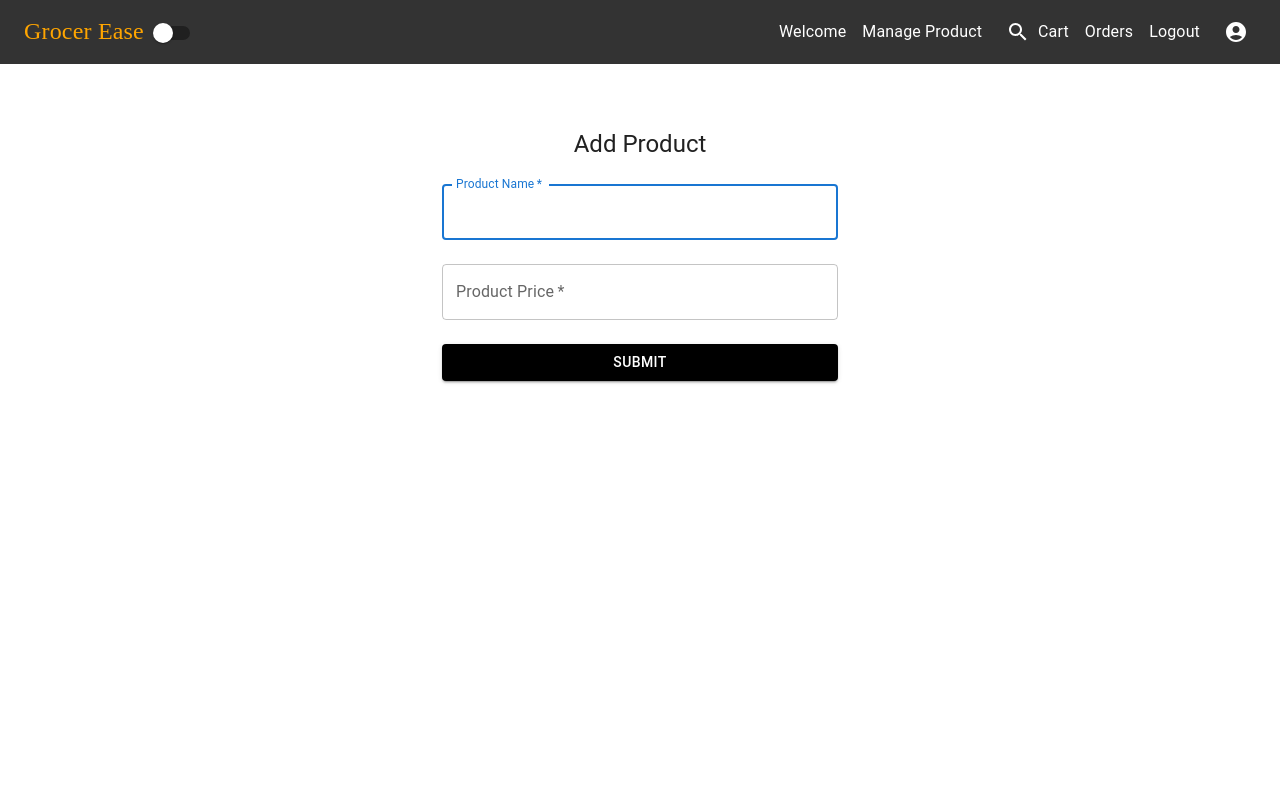
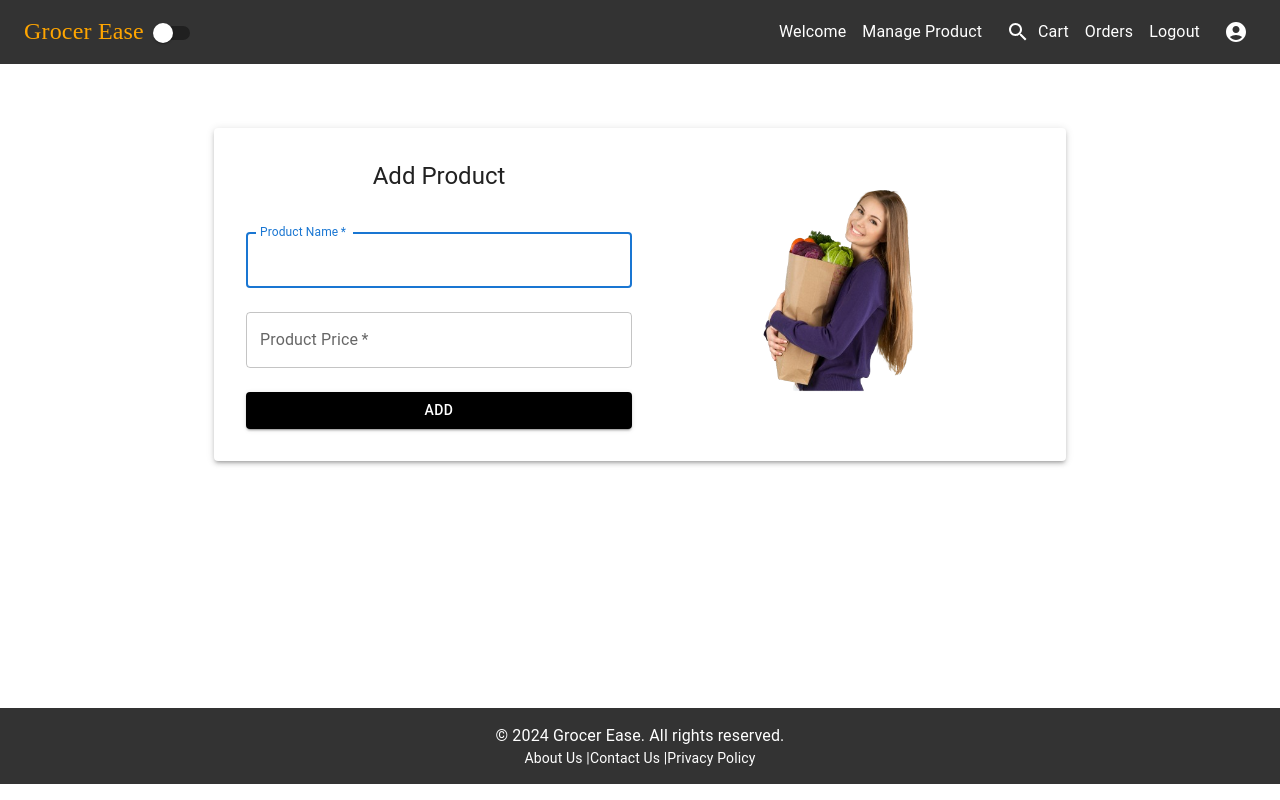
Before and after one commit to melbin726/Grocerease, a React (Create React App) app: page /ManageProducts in a window 1280 px wide. Built offline with nearby package versions, Linux system fonts and the light colour scheme.

Commit message:
Fix ESLint errors and warnings

```diff
--- a/src/Pages/Home.js
+++ b/src/Pages/Home.js
@@ -1,6 +1,6 @@
 import React, { useState, useEffect } from 'react';
 import axios from 'axios';
-import { Grid, Card, CardContent, Typography, Button, IconButton, TextField } from '@mui/material';
+import { Grid, Card, CardContent, Typography, Button, IconButton, TextField ,Box,Dialog, DialogContent, DialogActions} from '@mui/material';
 import Header from '../Components/Header';
 import ProductDetails from '../Components/ProductDetails';
 import { Visibility } from '@mui/icons-material';
@@ -14,7 +14,7 @@ const GroceryItemList = () => {
     const [open, setOpen] = useState(false);
     const [productName, setProductName] = useState('');
 
-
+/*
     useEffect(() => {
         fetchItems();
     }, []);
@@ -35,6 +35,27 @@ const GroceryItemList = () => {
                 console.error('There was an error fetching the grocery items!', error);
             });
     };
+*/
+
+//added start
+
+useEffect(() => {
+    const dummyData = [
+        { productID: 1, productName: 'Apple', productPrice: 2, quantity: 1 },
+        { productID: 2, productName: 'Banana', productPrice: 1, quantity: 1 },
+        { productID: 3, productName: 'Carrot', productPrice: 3, quantity: 1 },
+        { productID: 4, productName: 'Orenge', productPrice: 4, quantity: 1},
+        { productID: 5, productName: 'Apple', productPrice: 8, quantity: 1},
+        { productID: 6, productName: 'Fish', productPrice: 3, quantity: 1 },
+        { productID: 3, productName: 'Carrot', productPrice: 3, quantity: 1 },
+        { productID: 3, productName: 'Carrot', productPrice: 3, quantity: 1 },
+    ];
+    setItems(dummyData);
+}, []);
+
+// added end
+
+
 
     const handleQuantityChange = (e, item) => {
         const value = e.target.value;
@@ -46,7 +67,7 @@ const GroceryItemList = () => {
             setItems(updatedItems);
         }
     };
-
+/*
     const handleAddToCart = (item) => {
         try {
             const yourtoken = localStorage.getItem('token');
@@ -80,6 +101,19 @@ const GroceryItemList = () => {
             }
         }
     };
+    */
+
+
+
+//added start
+const handleAddToCart = (item) => {
+    alert(`${item.productName} added to Cart with quantity ${item.quantity}`);
+};
+
+//added end
+
+
+
 
     const handleViewDetails = (item) => {
         axios.get(`https://www.googleapis.com/customsearch/v1?key=AIzaSyCGFxS48OT3QFtIIw8cSqdBt-IGd5eMmE0&cx=6639f09a4643541c4&q=what is the vegitable ${item.productName}`)
@@ -126,9 +160,10 @@ const GroceryItemList = () => {
     return (
         <>
         <Header />
-            <Grid container spacing={3} sx={{ marginTop: 4, marginBottom: 4 }}>
+        <Box sx={{ padding: 4, backgroundColor: '#f9f9f9' }}>
+            <Grid container spacing={3}>
                 {items.map(item => (
-                    <Grid item key={item.age} xs={12} sm={6} md={4}>
+                    <Grid item key={item.productID} xs={12} sm={6} md={4}>
                         <Card sx={{
                             boxShadow: 3,
                             transition: 'transform 0.2s',
@@ -136,15 +171,18 @@ const GroceryItemList = () => {
                                 transform: 'scale(1.05)',
                                 boxShadow: 6,
                             },
+                            backgroundColor: '#ffffff',
+                            padding: 2,
+                            borderRadius: '10px'
                         }}>
-                            <CardContent>
-                                <Typography gutterBottom variant="h6" component="div">
+                            <CardContent sx={{ display: 'flex', flexDirection: 'column', alignItems: 'center' }}>
+                                <img src={item.imageUrl} alt={item.productName} style={{ width: '150px', height: '150px', objectFit: 'cover', borderRadius: '10px' }} />
+                                <Typography gutterBottom variant="h6" component="div" sx={{ marginTop: 2, fontWeight: 'bold' }}>
                                     {item.productName}
                                 </Typography>
                                 <Typography variant="body2" color="text.secondary">
                                     Price: ${item.productPrice}
                                 </Typography>
-                                <Typography variant="body2" color="text.secondary">
                                 <TextField
                                     margin="normal"
                                     id="quantity"
@@ -158,9 +196,9 @@ const GroceryItemList = () => {
                                             style: { maxWidth: '50px' }
                                         }
                                     }}
+                                    sx={{ marginTop: 2 }}
                                 />
-</Typography>
-
+                                <Box sx={{ display: 'flex', justifyContent: 'center', marginTop: 2 }}>
                                     <Button
                                         variant="contained"
                                         sx={{ backgroundColor: 'black', color: 'white', marginRight: 2, '&:hover': { backgroundColor: '#333' } }}
@@ -175,14 +213,37 @@ const GroceryItemList = () => {
                                     >
                                         <Visibility />
                                     </IconButton>
+                                </Box>
                             </CardContent>
                         </Card>
                     </Grid>
                 ))}
             </Grid>
+        </Box>
         <Footer />
-            <ProductDetails open={open} onClose={handleClose} description={description} imageUrl={imageUrl} publishedTime={publishedTime} productName={productName} />
-
+        <Dialog open={open} onClose={handleClose}>
+            <DialogContent>
+                <Typography variant="h6" component="div" sx={{ marginBottom: 2 }}>
+                    {productName}
+                </Typography>
+                {imageUrl && (
+                    <img src={imageUrl} alt={productName} style={{ width: '100%', height: 'auto', marginBottom: 2 }} />
+                )}
+                <Typography variant="body2" color="text.secondary" sx={{ marginBottom: 2 }}>
+                    {description}
+                </Typography>
+                {publishedTime && (
+                    <Typography variant="caption" color="text.secondary">
+                        Published on: {publishedTime}
+                    </Typography>
+                )}
+            </DialogContent>
+            <DialogActions>
+                <Button onClick={handleClose} sx={{ backgroundColor: 'black', color: 'white', '&:hover': { backgroundColor: '#333' } }}>
+                    Close
+                </Button>
+            </DialogActions>
+        </Dialog>
     </>
 );
 };
--- a/src/Pages/ManageProducts.js
+++ b/src/Pages/ManageProducts.js
@@ -1,14 +1,15 @@
 import React, { useState } from 'react';
 import { useNavigate } from 'react-router-dom';
-import { TextField, Button, Container, Typography, Box } from '@mui/material';
+import { TextField, Button, Container, Typography, Box, Paper, Grid } from '@mui/material';
 import axios from 'axios';
 import Header from '../Components/Header';
+import Footer from '../Components/footer';
+
 const ManageProducts = () => {
     const [productName, setProductName] = useState('');
     const [productPrice, setProductPrice] = useState('');
     const [error, setError] = useState('');
     const navigate = useNavigate();
-
 
     const handleSubmit = async (e) => {
         e.preventDefault();
@@ -16,7 +17,7 @@ const ManageProducts = () => {
         try {
             const yourtoken = localStorage.getItem('token');
             const response = await axios.post('http://localhost:59817/api/Products/CreateProduct', {
-                ProductID:'',
+                ProductID: '',
                 ProductName: productName,
                 ProductPrice: productPrice,
                 productQuantity: 1,
@@ -30,7 +31,6 @@ const ManageProducts = () => {
                 }
             });
             console.log('Added successfully:', response.data);
-
             navigate('/Home');
         } catch (error) {
             if (error.response) {
@@ -47,18 +47,20 @@ const ManageProducts = () => {
     };
 
     return (
-        < >
-        <Header/>
-        <Container component="main" maxWidth="xs">
+        <div style={{ display: 'flex', flexDirection: 'column', minHeight: '100vh' }}>
+            <Header />
+            <Container component="main" maxWidth="md" sx={{ flexGrow: 1 }}>
+                <Paper elevation={3} sx={{ padding: 4, marginTop: 8 }}>
+                    <Grid container spacing={2}>
+                        <Grid item xs={12} sm={6}>
                             <Box
                                 sx={{
-                    marginTop: 8,
                                     display: 'flex',
                                     flexDirection: 'column',
                                     alignItems: 'center',
                                 }}
                             >
-                <Typography component="h1" variant="h5">
+                                <Typography component="h1" variant="h5" sx={{ marginBottom: 2 }}>
                                     Add Product
                                 </Typography>
                                 {error && (
@@ -66,7 +68,7 @@ const ManageProducts = () => {
                                         {error}
                                     </Typography>
                                 )}
-                <Box component="form" onSubmit={handleSubmit} sx={{ mt: 1 }}>
+                                <Box component="form" onSubmit={handleSubmit} sx={{ mt: 1, width: '100%' }}>
                                     <TextField
                                         margin="normal"
                                         required
@@ -95,14 +97,33 @@ const ManageProducts = () => {
                                         fullWidth
                                         variant="contained"
                                         sx={{ backgroundColor: 'black', color: 'white', mt: 2 }}
-
                                     >
-                        Submit
+                                        Add
                                     </Button>
                                 </Box>
                             </Box>
+                        </Grid>
+                        <Grid item xs={12} sm={6}>
+                            <Box
+                                sx={{
+                                    display: 'flex',
+                                    justifyContent: 'center',
+                                    alignItems: 'center',
+                                    height: '100%',
+                                }}
+                            >
+                                <img
+                                    src={`${process.env.PUBLIC_URL}/Untitled_design-removebg-previeww.png`}
+                                    alt="Product Illustration"
+                                    style={{ maxWidth: '100%', height: 'auto' }}
+                                />
+                            </Box>
+                        </Grid>
+                    </Grid>
+                </Paper>
             </Container>
-        </>
+            <Footer />
+        </div>
     );
 };
 
```
Also changed, not shown: public/Untitled_design-removebg-preview.png, public/Untitled_design-removebg-previeww.png (added), src/Components/ContactUs.js (line endings or trailing spaces). Lines whose indentation alone changed are shown as unchanged.
